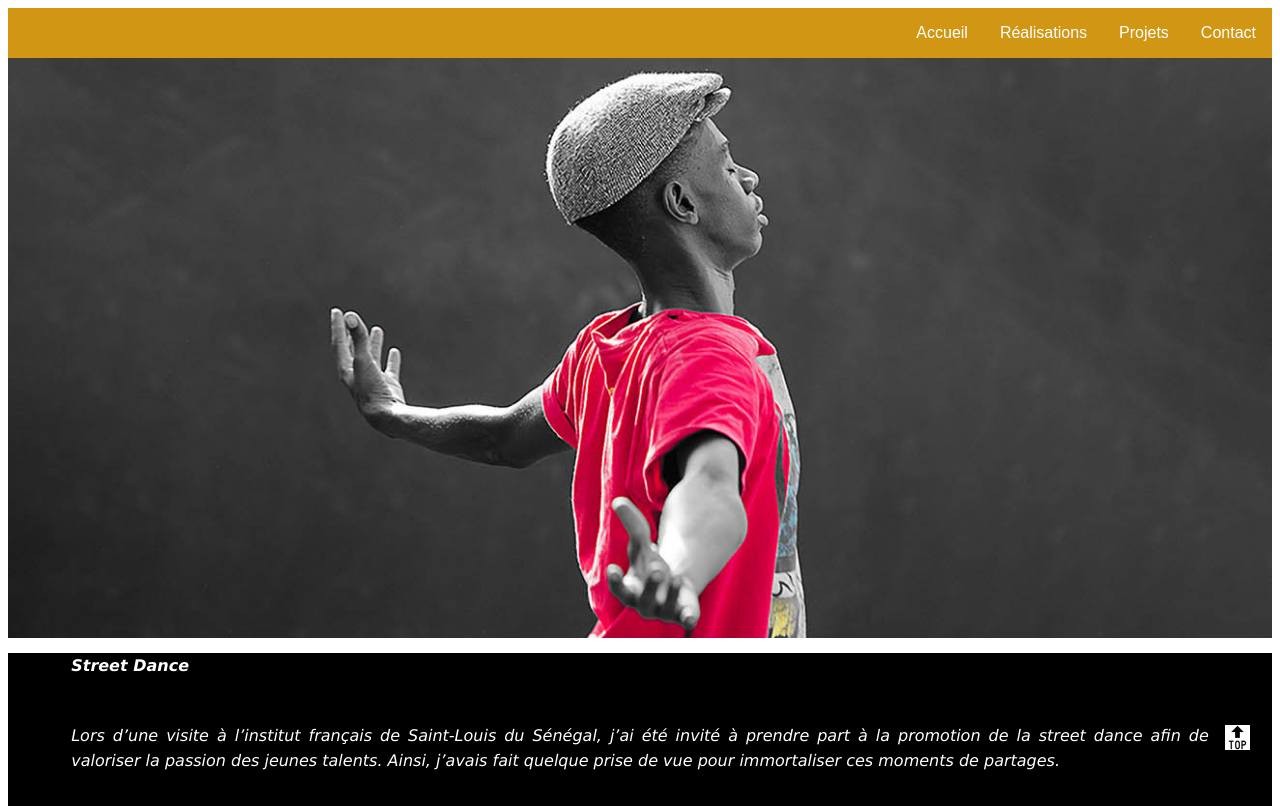
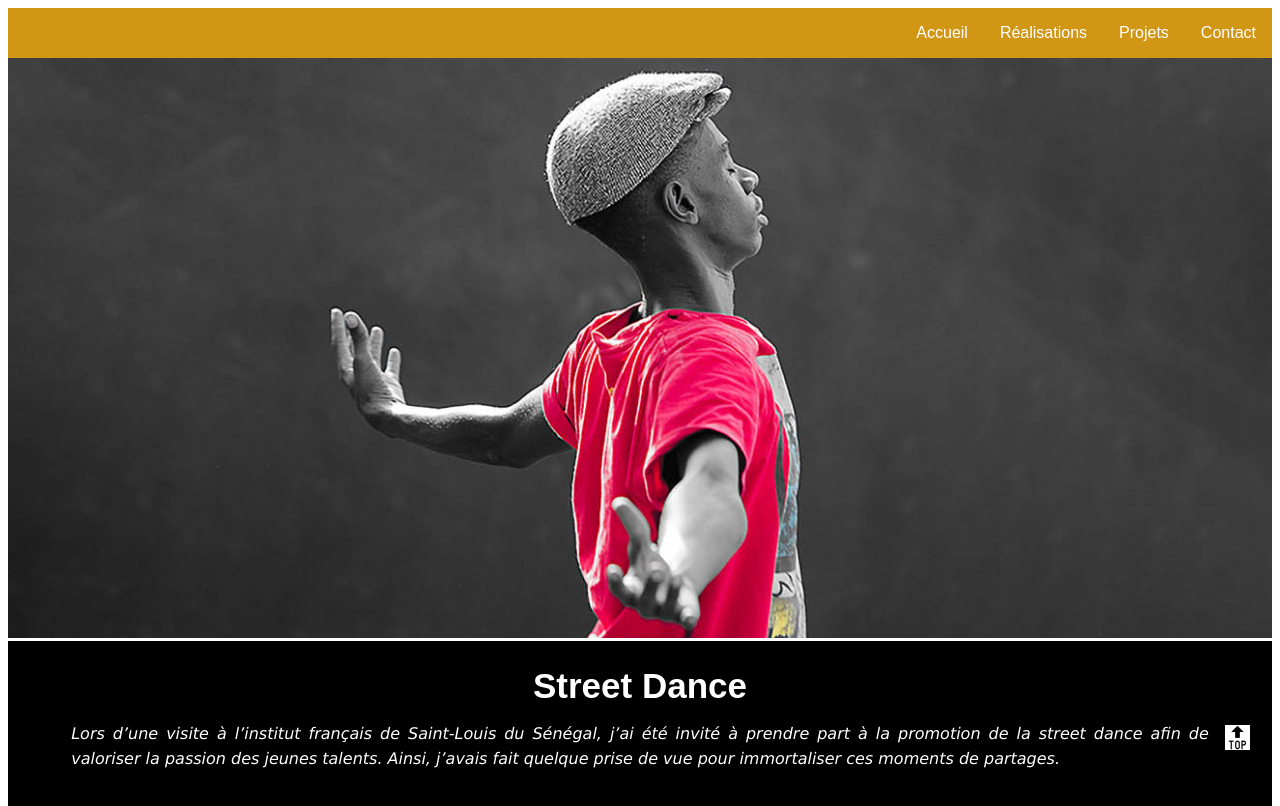
Before and after one commit to baidy-ba/baidy-ba, a plain HTML site: page dance.html in a window 1280 px wide. Shown: the top 806 px of the page. Drawn offline with Linux system fonts and the light colour scheme.

Commit message:
Update dance.css

```diff
--- a/css/dance.css
+++ b/css/dance.css
@@ -186,15 +186,14 @@ header {
 .MonNom {
 	width: 90%;
 	height: auto;
-	font-family: Verdana, Arial, Times, sans-serif;
-	font-style: italic;
+	font-family: Arial, Times, sans-serif;
+	text-align: justify;
+	font-style: normal;
 	color: white;
-	font-size: 16px;
-	line-height: 25px;
-	padding-bottom: 30px;
-  	text-align: justify;
-  	margin: auto;
-	margin-top: 15px;
+	font-size: 35px;
+	padding-top: 25px;
+  text-align: center;
+  margin: auto;
 }
 
 .pr {
```
